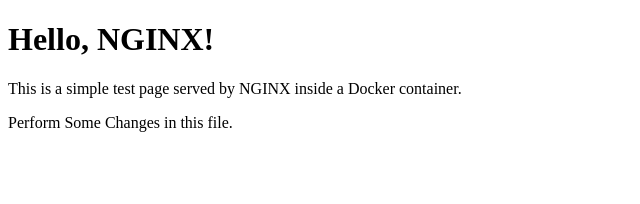
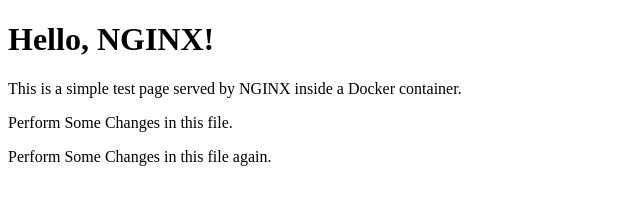
Before and after one commit to engr-OsamaAliKhan/BuildConfigTest, a plain HTML site: page index.html in a window 1280 px wide. Shown: the whole page, without its empty margins (0-640 px from the left). Drawn offline with Linux system fonts and the light colour scheme.

Commit message:
Update index.html

```diff
--- a/index.html
+++ b/index.html
@@ -7,5 +7,6 @@
     <h1>Hello, NGINX!</h1>
     <p>This is a simple test page served by NGINX inside a Docker container.</p>
     <p>Perform Some Changes in this file.</p>
+    <p>Perform Some Changes in this file again.</p>
 </body>
 </html>
```
